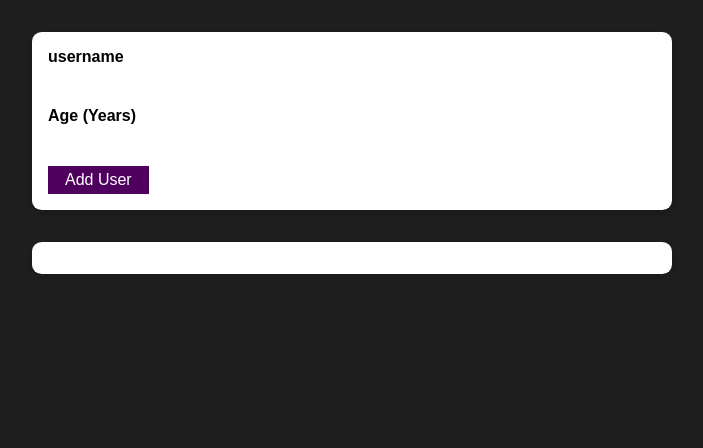
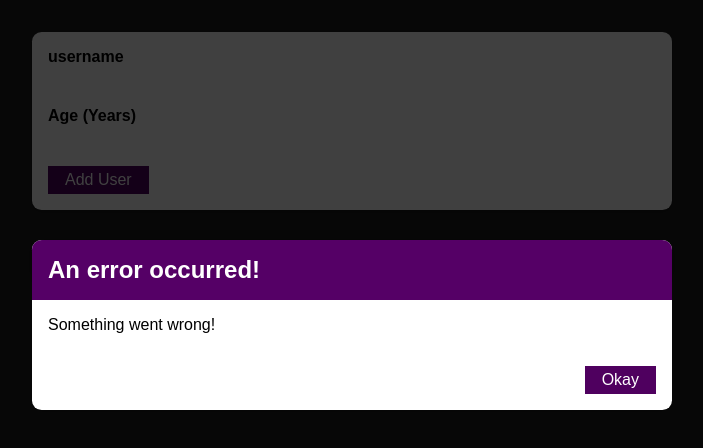
Before and after one commit to EhsanSar9135/user-registerar, a React (Create React App) app: page / in a window 1280 px wide. Shown: the top 448 px of the page, without its empty margins (288-991 px from the left). Built offline with nearby package versions, Linux system fonts and the light colour scheme.

Commit message:
Adding the ErrorModal Component

```diff
--- /dev/null
+++ b/src/components/UI/ErrorModal.jsx
@@ -0,0 +1,22 @@
+import React from "react";
+import Button from "./Button";
+import Card from "./Card";
+
+const ErrorModal = ({ title, message }) => {
+   return (
+      <>
+         <div className="backdrop" />
+         <Card className="modal">
+            <header className="header">
+               <h2>{title}</h2>
+            </header>
+            <section className="content">{message}</section>
+            <footer className="actions">
+               <Button>Okay</Button>
+            </footer>
+         </Card>
+      </>
+   );
+};
+
+export default ErrorModal;
--- a/src/components/Users/AddUser.jsx
+++ b/src/components/Users/AddUser.jsx
@@ -1,6 +1,7 @@
 import React, { useState } from "react";
 import Button from "../UI/Button";
 import Card from "../UI/Card";
+import ErrorModal from "../UI/ErrorModal";
 
 const AddUser = ({ onAddUser }) => {
    const [enteredUsername, setEnteredUsername] = useState("");
@@ -27,6 +28,11 @@ const AddUser = ({ onAddUser }) => {
       setEnteredAge(event.target.value);
    };
    return (
+      <>
+         <ErrorModal
+            title="An error occurred!"
+            message="Something went wrong!"
+         />
          <Card className="input">
             <form onSubmit={addUserHandler}>
                <label htmlFor="username">username</label>
@@ -46,6 +52,7 @@ const AddUser = ({ onAddUser }) => {
                <Button type="submit">Add User</Button>
             </form>
          </Card>
+      </>
    );
 };
 
--- a/src/components/Users/UsersList.jsx
+++ b/src/components/Users/UsersList.jsx
@@ -2,7 +2,6 @@ import React from "react";
 import Card from "../UI/Card";
 
 const UsersList = ({ users }) => {
-   console.log(users);
    return (
       <Card className="users">
          <ul>
--- a/src/styles/App.scss
+++ b/src/styles/App.scss
@@ -13,3 +13,4 @@ html {
 @import "AddUser";
 @import "Button";
 @import "Users";
+@import "ErrorModal";
--- /dev/null
+++ b/src/styles/_ErrorModal.scss
@@ -0,0 +1,42 @@
+.backdrop {
+   position: fixed;
+   inset: 0;
+   width: 100%;
+   height: 100vh;
+   z-index: 5;
+   background: hsla(0, 0%, 0%, 0.75);
+}
+
+.modal {
+   position: fixed;
+   top: 30vh;
+   left: 10%;
+   width: 80%;
+   z-index: 10;
+   overflow: hidden;
+
+   .header {
+      background: hsl(290, 100%, 20%);
+      padding: 1rem;
+
+      h2 {
+         margin: 0;
+         color: #fff;
+      }
+   }
+
+   @media (min-width: 768px) {
+      left: calc(50% - 20rem);
+      width: 40rem;
+   }
+}
+
+.content {
+   padding: 1rem;
+}
+
+.actions {
+   padding: 1rem;
+   display: flex;
+   justify-content: flex-end;
+}
```
Lines whose indentation alone changed are shown as unchanged.
